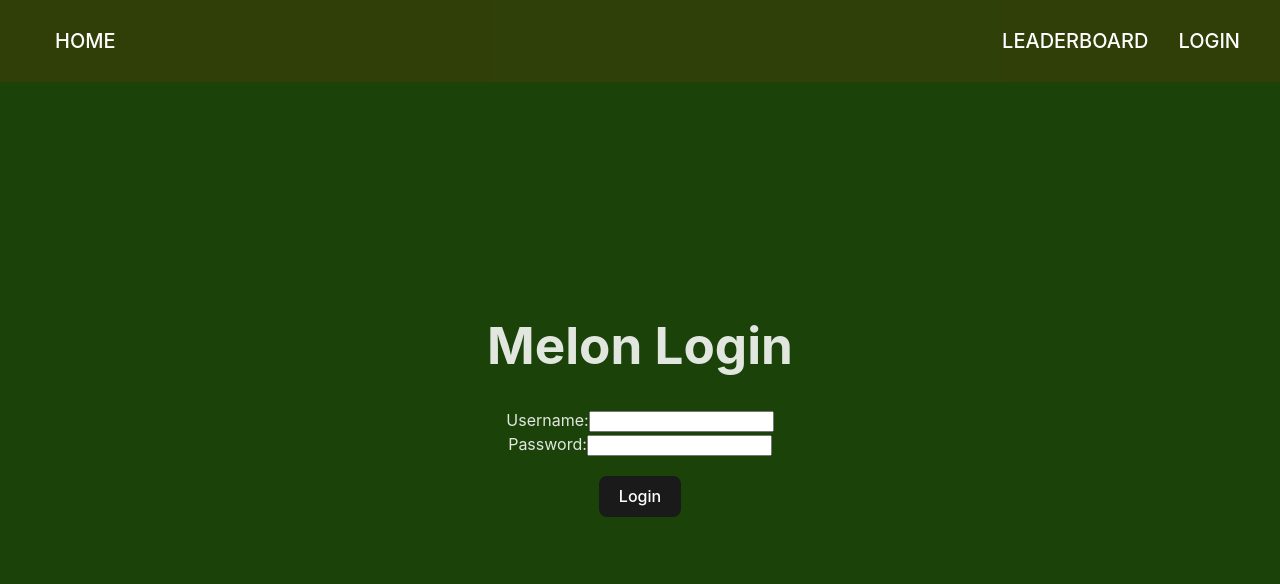
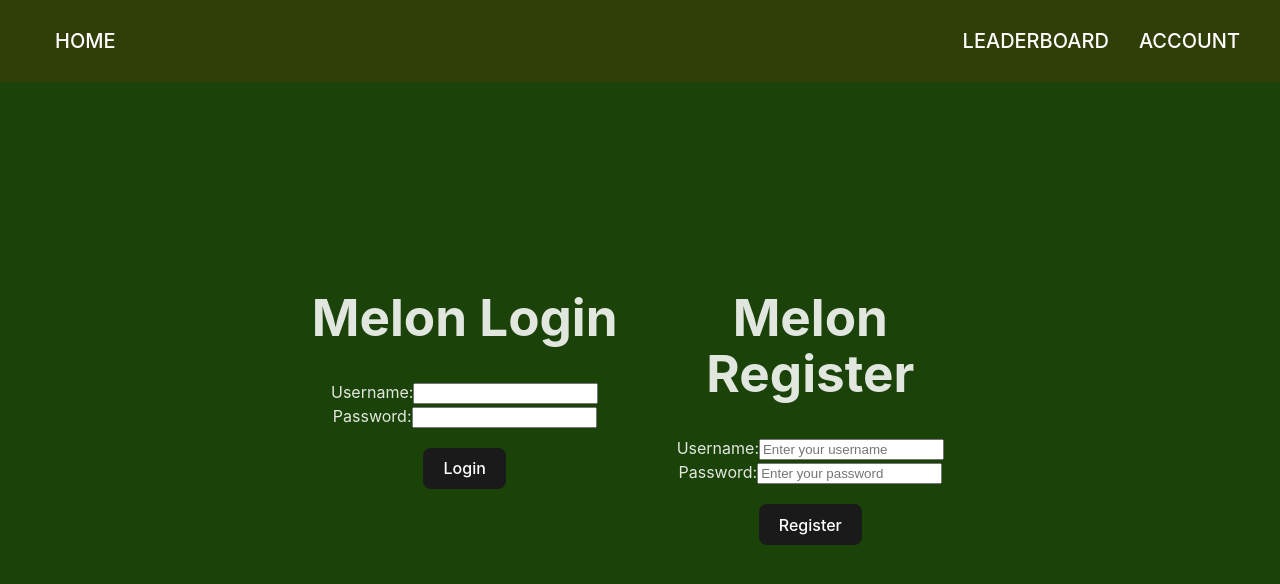
Before and after one commit to ZETgunz/Sorftware-Engineeringus-I, a React (Vite) app in the folder frontend/: page /account in a window 1280 px wide. Shown: the top 584 px of the page. Built offline with nearby package versions, Linux system fonts and the light colour scheme.

Commit message:
Refactor AccountController and login/register page components

```diff
--- /dev/null
+++ b/frontend/src/components/Account/register.tsx
@@ -0,0 +1,23 @@
+import React from 'react';
+import './register.css'; // Make sure to create a corresponding CSS file for styling
+
+export const Register: React.FC = () => {
+
+    const validate = async () => {
+
+
+    }
+
+    return (
+        <div className="register">
+            <h1>Melon Register</h1>
+            <label>Username:</label>
+            <input type="text" id="username" name="username" placeholder="Enter your username"></input>
+            <br />
+            <label>Password:</label>
+            <input type="password" id="password" name="password" placeholder="Enter your password"></input>
+            <br />
+            <button onClick={() => validate()} className="Register">Register</button>
+        </div >
+    );
+}
--- a/frontend/src/components/Nav/nav.tsx
+++ b/frontend/src/components/Nav/nav.tsx
@@ -20,7 +20,7 @@ export const Nav: React.FC = () => {
                 </li>
                 <li className="nav-item">
                     <Link to="/account" className="nav-link">
-                        LOGIN
+                        ACCOUNT
                     </Link>
                 </li>
             </ul>
--- a/frontend/src/pages/Account/Account.css
+++ b/frontend/src/pages/Account/Account.css
@@ -0,0 +1,11 @@
+.column {
+    float: left;
+    width: 50%;
+}
+
+/* Clear floats after the columns */
+.row:after {
+    content: "";
+    display: table;
+    clear: both;
+}
--- a/frontend/src/pages/Account/Account.tsx
+++ b/frontend/src/pages/Account/Account.tsx
@@ -1,11 +1,15 @@
 import { Login } from "../../components/Account/login";
+import { Register } from "../../components/Account/register";
 import "./Account.css";
 
 export const Account = () => {
 
     return (
         <div className="account-container">
-            <Login />
+            <div className="row">
+                <div className="column"><Login /></div>
+                <div className="column"><Register /></div>
+            </div >
         </div>
     );
 };
```
Also changed, not shown: frontend/src/components/Account/register.css (added).
